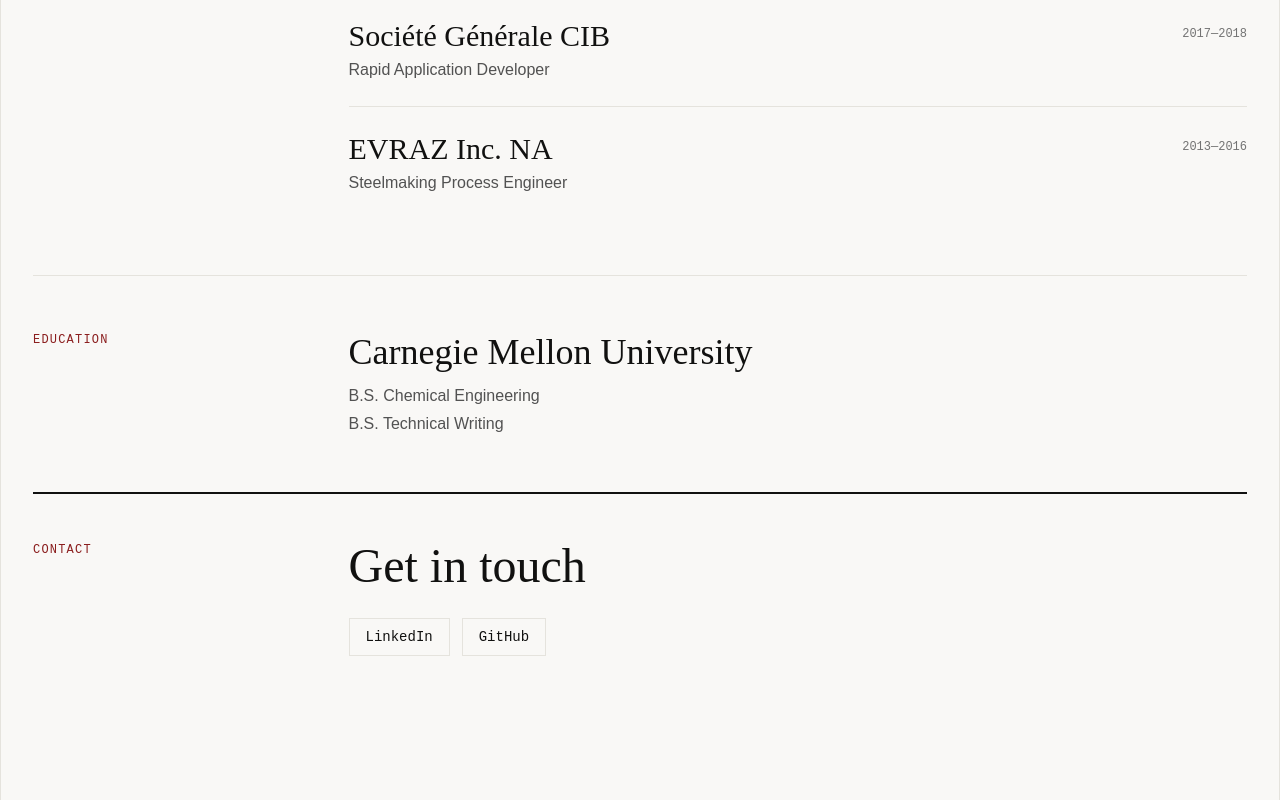
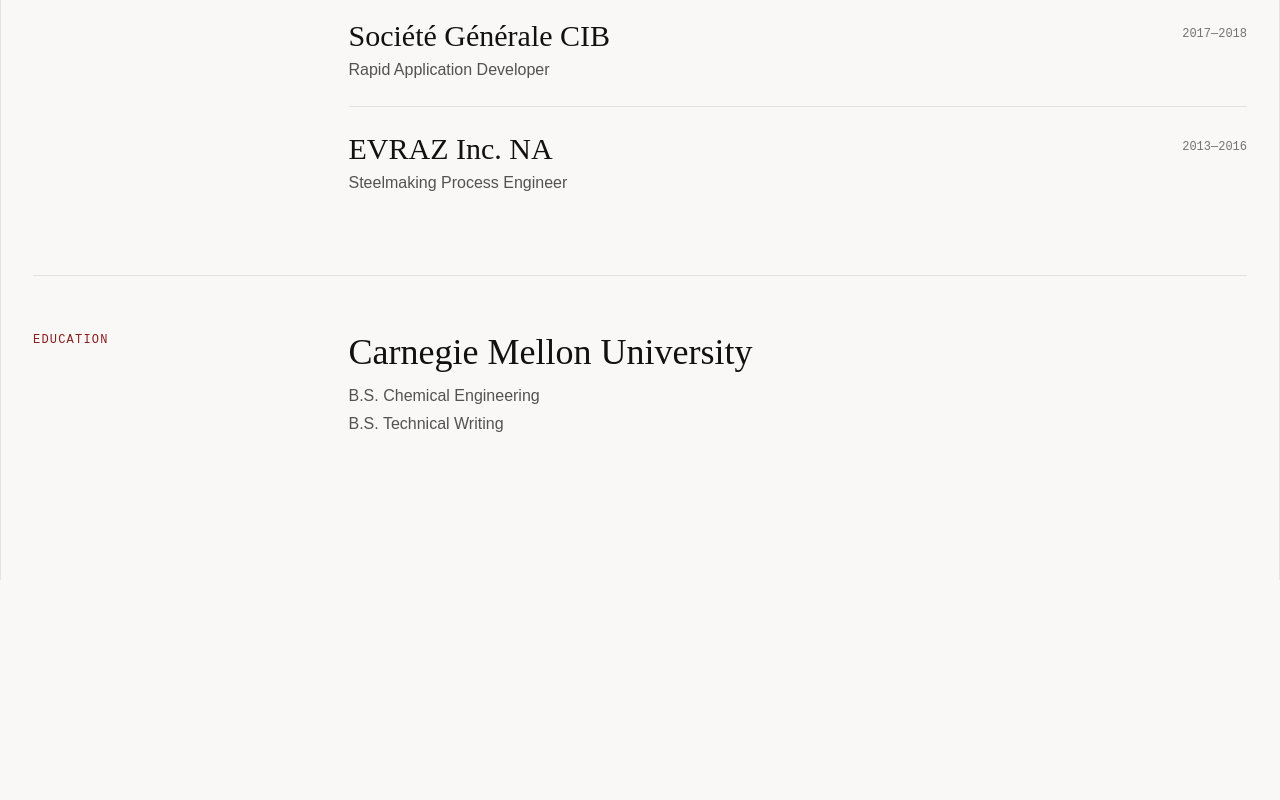
Before and after one commit to Charlieung/Charlieung.github.io, an Astro site: page /resume in a window 1280 px wide. Shown: the part 960-1760 px from the top of the page. After the commit the page ends 1540 px from the top, so only its background shows below. Built offline with nearby package versions, Linux system fonts and the light colour scheme; Astro itself is replaced by a stand-in of ours.

Commit message:
fix contact

```diff
--- a/src/pages/index.astro
+++ b/src/pages/index.astro
@@ -5,6 +5,7 @@
 import { Content as EvolutionIQ, frontmatter as evolutionIQ } from '../content/sections/ledger/evolutioniq.md';
 import { Content as Inference, frontmatter as inference } from '../content/sections/ledger/inference.md';
 import { Content as Operations, frontmatter as operations } from '../content/sections/ledger/operations.md';
+import { frontmatter as dispatch } from '../content/sections/dispatch.md';
 ---
 
 <Layout title="Charles Leung | Applied AI Engineering Leader" description="Charles Leung is a founding engineer turned engineering manager who leads applied AI products from technical foundation through enterprise delivery.">
@@ -101,5 +102,16 @@
       </div>
     </section>
 
+    <footer class="reveal grid grid-cols-1 gap-8 border-t-2 border-ink pb-20 pt-10 dark:border-dark-ink md:grid-cols-12 md:gap-12 md:pt-12">
+      <p class="font-mono text-xs uppercase tracking-widest text-accent md:col-span-3">Contact</p>
+      <div class="md:col-span-9">
+        <h2 class="font-serif text-4xl md:text-5xl">{dispatch.title}</h2>
+        <div class="mt-7 flex flex-wrap gap-3 font-mono text-sm">
+          <a href={dispatch.linkedin} target="_blank" rel="noopener noreferrer" class="border border-hairline px-4 py-2 transition-colors duration-200 hover:bg-ink hover:text-paper dark:border-dark-hairline dark:hover:bg-dark-ink dark:hover:text-dark-paper">LinkedIn</a>
+          <a href={dispatch.github} target="_blank" rel="noopener noreferrer" class="border border-hairline px-4 py-2 transition-colors duration-200 hover:bg-ink hover:text-paper dark:border-dark-hairline dark:hover:bg-dark-ink dark:hover:text-dark-paper">GitHub</a>
+        </div>
+      </div>
+    </footer>
+
   </main>
 </Layout>
--- a/src/pages/resume.astro
+++ b/src/pages/resume.astro
@@ -1,7 +1,6 @@
 ---
 import Layout from '../layouts/Layout.astro';
 import { Content as CareerNote, frontmatter as mechanicalIndex } from '../content/sections/mechanical-index.md';
-import { Content as Dispatch, frontmatter as dispatch } from '../content/sections/dispatch.md';
 
 const pdfUrl = '/Charles%20Leung%20-%20Engineering%20Manager%20Resume%202026.pdf';
 ---
@@ -42,7 +41,7 @@
 			</div>
 		</section>
 
-		<section class="reveal grid grid-cols-1 gap-8 py-10 md:grid-cols-12 md:gap-12 md:py-14">
+		<section class="reveal grid grid-cols-1 gap-8 pb-20 pt-10 md:grid-cols-12 md:gap-12 md:pt-14">
 			<h2 class="font-mono text-xs uppercase tracking-widest text-accent md:col-span-3">Education</h2>
 			<div class="md:col-span-9">
 				<h3 class="font-serif text-3xl md:text-4xl">{mechanicalIndex.university}</h3>
@@ -51,19 +50,5 @@
 				</div>
 			</div>
 		</section>
-
-		<footer class="reveal grid grid-cols-1 gap-8 border-t-2 border-ink pb-20 pt-10 dark:border-dark-ink md:grid-cols-12 md:gap-12 md:pt-12">
-			<div class="md:col-span-3">
-				<p class="font-mono text-xs uppercase tracking-widest text-accent">Contact</p>
-			</div>
-			<div class="md:col-span-9">
-				<h2 class="font-serif text-4xl md:text-5xl">{dispatch.title}</h2>
-				<div class="mt-4 max-w-2xl text-lg leading-relaxed md:text-xl"><Dispatch /></div>
-				<div class="mt-7 flex flex-wrap gap-3 font-mono text-sm">
-					<a href={dispatch.linkedin} target="_blank" rel="noopener noreferrer" class="border border-hairline px-4 py-2 transition-colors duration-200 hover:bg-ink hover:text-paper dark:border-dark-hairline dark:hover:bg-dark-ink dark:hover:text-dark-paper">LinkedIn</a>
-					<a href={dispatch.github} target="_blank" rel="noopener noreferrer" class="border border-hairline px-4 py-2 transition-colors duration-200 hover:bg-ink hover:text-paper dark:border-dark-hairline dark:hover:bg-dark-ink dark:hover:text-dark-paper">GitHub</a>
-				</div>
-			</div>
-		</footer>
 	</main>
 </Layout>
```
